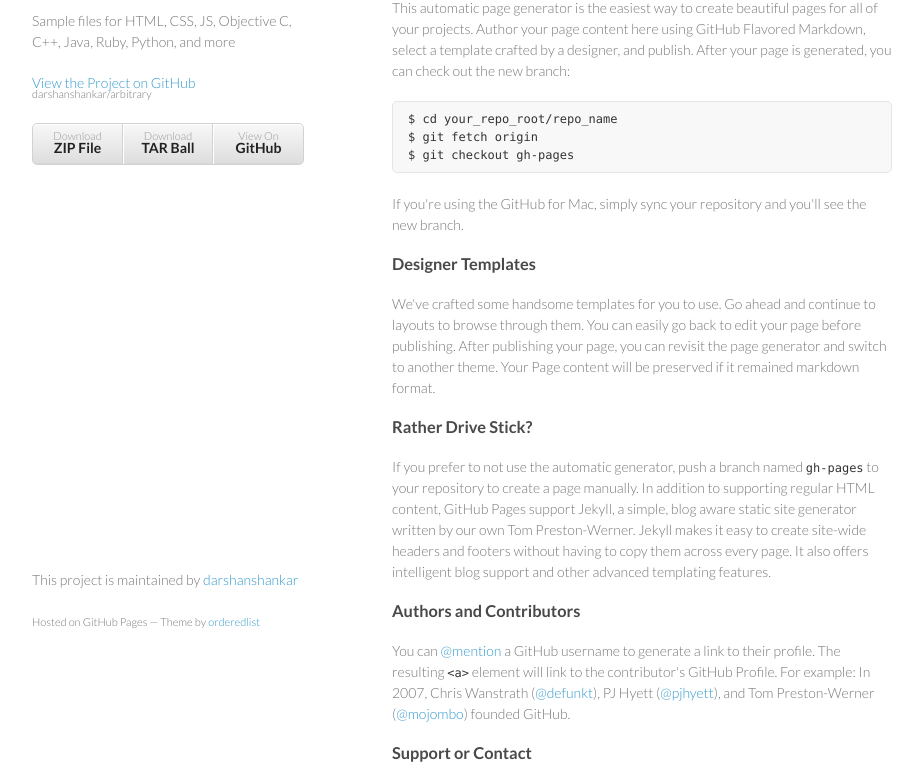
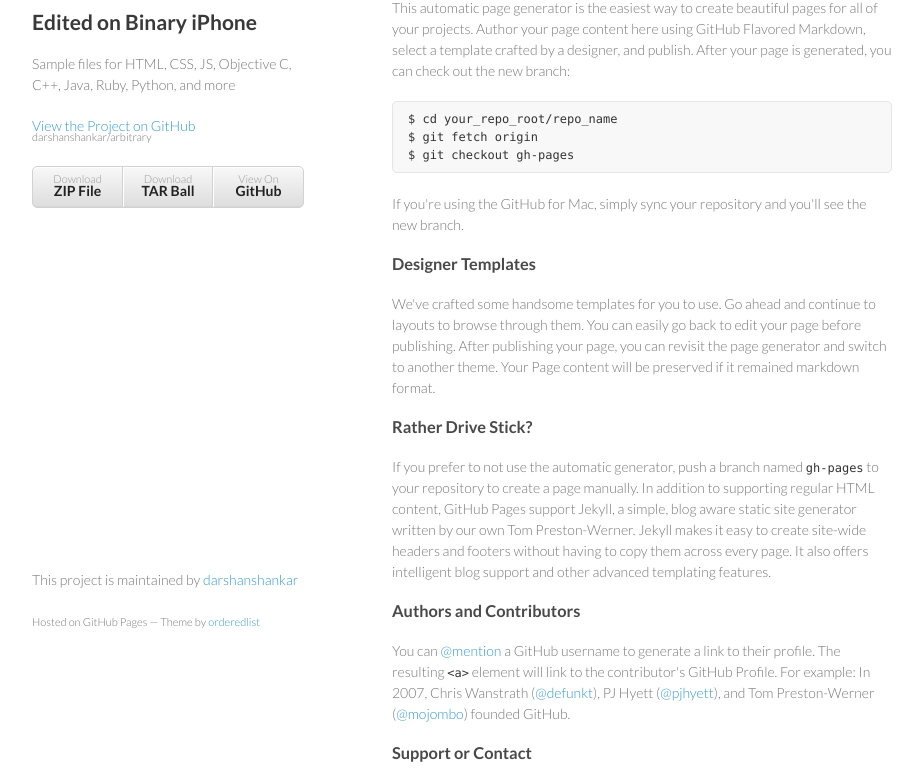
Before and after one commit to darshanshankar/arbitrary, a plain HTML site: page index.html in a window 1280 px wide. Shown: the part 99-878 px from the top of the page, without its empty margins (178-1101 px from the left). Drawn offline with Linux system fonts and the light colour scheme.

Commit message:
Commit via the Binary app

```diff
--- a/index.html
+++ b/index.html
@@ -16,6 +16,7 @@
     <div class="wrapper">
       <header>
         <h1>Arbitrary</h1>
+        <h2>Edited on Binary iPhone</h2>
         <p>Sample files for HTML, CSS, JS, Objective C, C++, Java, Ruby, Python, and more</p>
 
         <p class="view"><a href="https://github.com/darshanshankar/arbitrary">View the Project on GitHub <small>darshanshankar/arbitrary</small></a></p>
```
